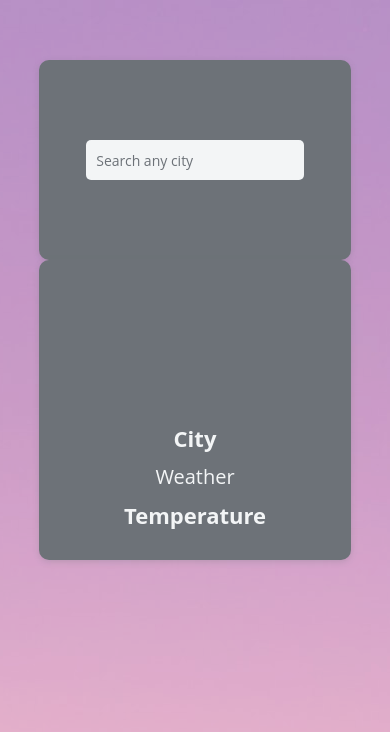
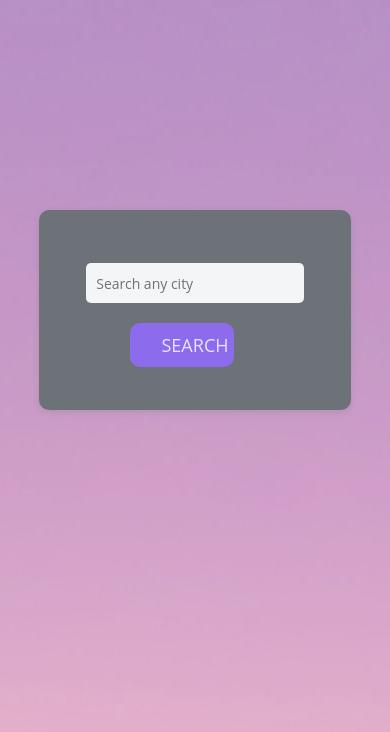
Before and after one commit to anitastamenkovic/Weather-App-React-Native, a React Native app: screen / in a window 390 px wide. Shown: the part 112-844 px from the top of the page. Built offline with nearby package versions, Linux system fonts and the light colour scheme.

Commit message:
API custom hook

```diff
--- a/App.js
+++ b/App.js
@@ -6,14 +6,18 @@ import HomeScreen from './screens/HomeScreen';
 import WeatherForecastScreen from './screens/WeatherForecastScreen';
 
 const App: () => Node = () => {
+  const searchLocationHandler = location => {
+    console.log(location);
+  };
+
   return (
     <View style={styles.screen}>
       <ImageBackground
         source={require('./assets/clouds.jpg')}
         resizeMode="cover"
         style={styles.image}>
-        <HomeScreen />
-        <WeatherForecastScreen />
+        <HomeScreen onSearchLocation={searchLocationHandler} />
+        {/* <WeatherForecastScreen /> */}
       </ImageBackground>
     </View>
   );
--- a/components/UI/Card.js
+++ b/components/UI/Card.js
@@ -9,6 +9,7 @@ const Card = ({children, style}) => {
 const styles = StyleSheet.create({
   container: {
     width: '80%',
+    minHeight: 200,
     backgroundColor: Colors.grey,
     padding: 20,
     borderRadius: 10,
--- /dev/null
+++ b/components/UI/MainButton.js
@@ -0,0 +1,35 @@
+import React from 'react';
+import {StyleSheet, View, Text, TouchableOpacity} from 'react-native';
+import Colors from '../../constants/colors';
+
+const MainButton = ({children, onClick, style}) => {
+  return (
+    <TouchableOpacity activeOpacity={0.6} onPress={onClick}>
+      <View style={{...styles.btnContainer, ...style}}>
+        <Text style={styles.btnText}>{children}</Text>
+      </View>
+    </TouchableOpacity>
+  );
+};
+
+const styles = StyleSheet.create({
+  btnContainer: {
+    width: '80%',
+    backgroundColor: Colors.primary,
+    paddingHorizontal: 15,
+    paddingVertical: 10,
+    borderRadius: 10,
+    marginTop: 10,
+    // justifyContent: 'center',
+    // alignItems: 'center',
+  },
+  btnText: {
+    minWidth: 100,
+    color: Colors.lightPrimary,
+    fontFamily: 'Open Sans',
+    fontSize: 18,
+    textAlign: 'center',
+  },
+});
+
+export default MainButton;
--- a/components/UI/SearchInput.js
+++ b/components/UI/SearchInput.js
@@ -8,7 +8,7 @@ import {
 } from 'react-native';
 import Colors from '../../constants/colors';
 
-const SearchInput = () => {
+const SearchInput = ({onChangeInput, location}) => {
   const [focus, setFocus] = useState(false);
   const customStyle = focus ? styles.inputFocus : '';
 
@@ -34,6 +34,8 @@ const SearchInput = () => {
           placeholder="Search any city"
           placeholderTextColor={Colors.grey}
           style={{...styles.input, ...customStyle}}
+          value={location}
+          onChangeText={onChangeInput}
         />
       </View>
     </TouchableWithoutFeedback>
@@ -42,13 +44,14 @@ const SearchInput = () => {
 
 const styles = StyleSheet.create({
   inputContainer: {
+    width: '80%',
     alignItems: 'center',
     justifyContent: 'center',
-    flex: 1,
+    // flex: 1,
   },
   input: {
     height: 40,
-    width: '80%',
+    width: '100%',
     backgroundColor: Colors.lightGray,
     color: Colors.grey,
     marginVertical: 10,
--- a/package.json
+++ b/package.json
@@ -10,6 +10,8 @@
     "lint": "eslint ."
   },
   "dependencies": {
+    "axios": "^0.26.1",
+    "moment": "^2.29.1",
     "react": "17.0.2",
     "react-native": "0.67.3"
   },
--- a/screens/HomeScreen.js
+++ b/screens/HomeScreen.js
@@ -1,21 +1,34 @@
-import React from 'react';
-import {StyleSheet, Text, View, Dimensions} from 'react-native';
-import Colors from '../constants/colors';
+import React, {useState} from 'react';
+import {StyleSheet} from 'react-native';
+// import Colors from '../constants/colors';
 
 import Card from '../components/UI/Card';
 import SearchInput from '../components/UI/SearchInput';
+import MainButton from '../components/UI/MainButton';
 
-const HomeScreen = () => {
+const HomeScreen = ({onSearchLocation}) => {
+  const [location, setLocation] = useState('');
+
+  const inputHandler = value => {
+    setLocation(value);
+  };
+
+  const clickHandler = () => {
+    onSearchLocation(location);
+  };
+
   return (
     <Card style={styles.card}>
-      <SearchInput />
+      <SearchInput onChangeInput={inputHandler} location={location} />
+      <MainButton onClick={clickHandler}>SEARCH</MainButton>
     </Card>
   );
 };
 
 const styles = StyleSheet.create({
   card: {
-    height: 200,
+    justifyContent: 'center',
+    alignItems: 'center',
   },
 });
 
--- a/screens/WeatherForecastScreen.js
+++ b/screens/WeatherForecastScreen.js
@@ -7,16 +7,12 @@ import Card from '../components/UI/Card';
 
 const WeatherForecastScreen = () => {
   return (
-    <Card style={styles.card}>
+    <Card>
       <WeatherData />
     </Card>
   );
 };
 
-const styles = StyleSheet.create({
-  card: {
-    height: 300,
-  },
-});
+const styles = StyleSheet.create({});
 
 export default WeatherForecastScreen;
```
Also changed, not shown: api/useForecast.js (added, +82 -0 lines), helpers/getCurrentDayDetailedForecast.js (added, +34 -0 lines), helpers/getCurrentDayForecast.js (added, +12 -0 lines), helpers/getUpcomingDaysForecast.js (added, +12 -0 lines), 1 other file (tests, documents, lock files or other folders).
